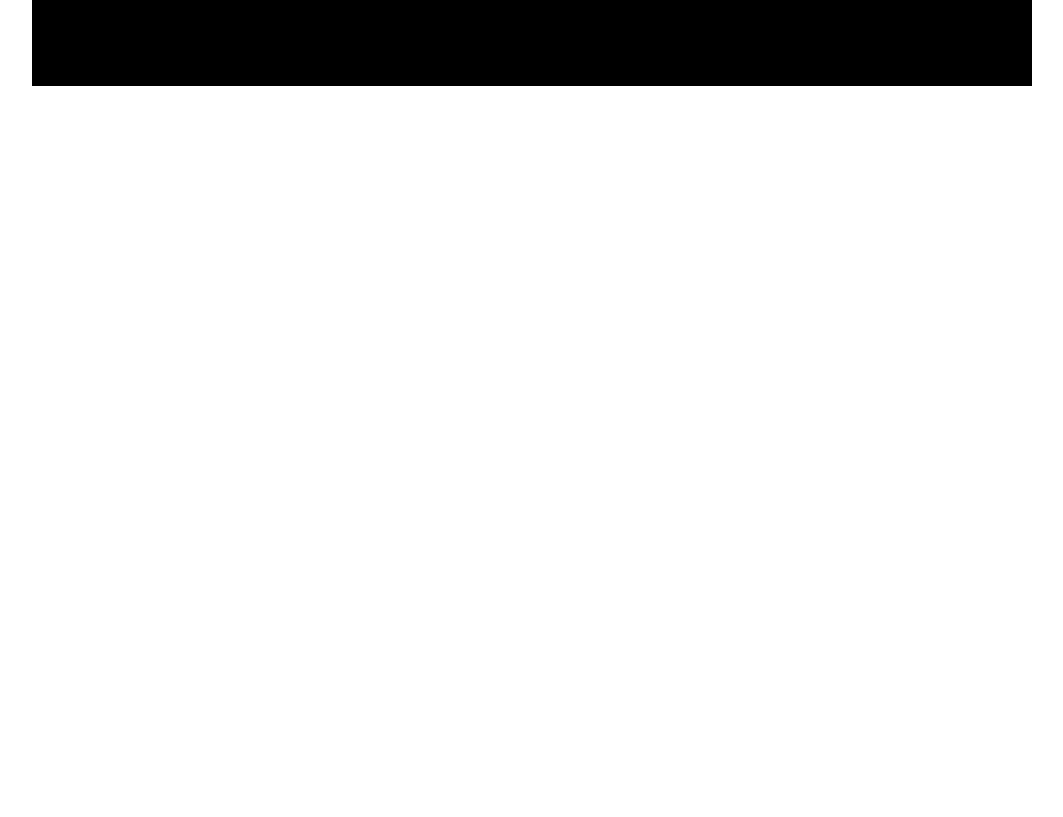
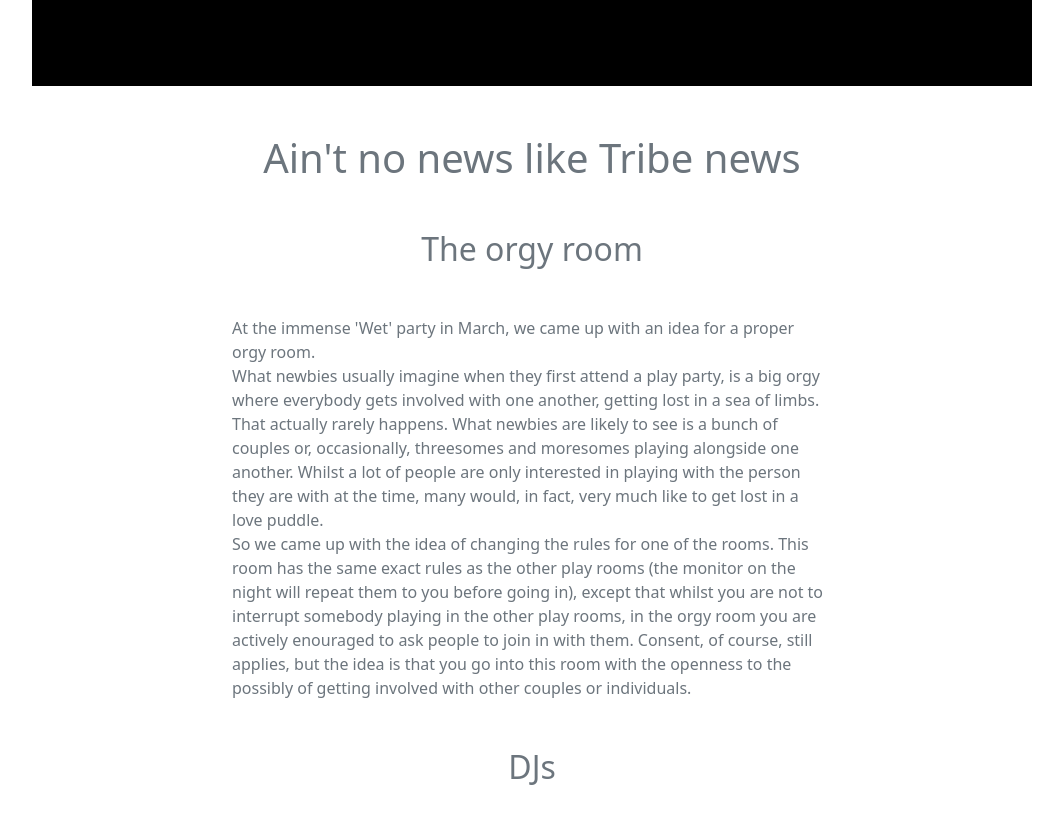
Before and after one commit to dantrovato/the-tribe-react18, a React (Vite) app: page /tribe_news in a window 1280 px wide. Shown: the part 280-1097 px from the top of the page, without its empty margins (108-1171 px from the left). Before the commit the page ends 800 px from the top, so only its background shows below. Built offline with nearby package versions, Linux system fonts and the light colour scheme.

Commit message:
Change the bespoke page to tribenews

```diff
--- a/src/App.tsx
+++ b/src/App.tsx
@@ -12,6 +12,7 @@ import May_20_2023 from "./components/Events/May_20_2023";
 import Testimonials from "./components/Testimonials";
 import FAQ from "./components/FAQ";
 import Bespoke from "./components/Bespoke";
+import TribeNews from "./components/Bespoke";
 import HowAreWeDifferent from "./components/HowAreWeDifferent";
 import Articles from "./components/Articles";
 import Gallery from "./components/Gallery/Gallery";
@@ -40,7 +41,7 @@ function App() {
             element={<HowAreWeDifferent />}
           />
           <Route path="/articles" element={<Articles />} />
-          <Route path="/bespoke_fantasies" element={<Bespoke />} />
+          <Route path="/tribe_news" element={<TribeNews />} />
         </Routes>
       </div>
     </BrowserRouter>
--- a/src/components/Bespoke.tsx
+++ b/src/components/Bespoke.tsx
@@ -1,20 +1,92 @@
 import { Footer } from "./Footer";
 
-const Bespoke = () => {
+const TribeNews = () => {
   return (
     <div className="m-5">
       <h1 className="text-center text-muted mb-5">
-        Let us help fulfil your fantasy
+        Ain't no news like Tribe news
       </h1>
+      <h2 className="text-center text-muted mb-5">The orgy room</h2>
+      <p className="text-muted mb-5">
+        At the immense 'Wet' party in March, we came up with an idea for a
+        proper orgy room.
+        <br />
+        What newbies usually imagine when they first attend a play party, is a
+        big orgy where everybody gets involved with one another, getting lost in
+        a sea of limbs. That actually rarely happens. What newbies are likely to
+        see is a bunch of couples or, occasionally, threesomes and moresomes
+        playing alongside one another. Whilst a lot of people are only
+        interested in playing with the person they are with at the time, many
+        would, in fact, very much like to get lost in a love puddle.
+        <br />
+        So we came up with the idea of changing the rules for one of the rooms.
+        This room has the same exact rules as the other play rooms (the monitor
+        on the night will repeat them to you before going in), except that
+        whilst you are not to interrupt somebody playing in the other play
+        rooms, in the orgy room you are actively enouraged to ask people to join
+        in with them. Consent, of course, still applies, but the idea is that
+        you go into this room with the openness to the possibly of getting
+        involved with other couples or individuals.
+      </p>
+      <h2 className="text-center text-muted mb-5">DJs</h2>
+      <p className="text-muted mb-5">
+        The music at the tribe has always been carefully curated but in the last
+        year we have begun getting DJs and this has been adding massively to the
+        fun. We have some serious talent for the upcoming party on june 8th. Two
+        well established DJs and a talented upstart, playing sexy, deep house
+        (our hatred of raggeaton stronger than ever) from 10am 'til 4am.
+      </p>
+      <h2 className="text-center text-muted mb-5">Sauna</h2>
+      <p className="text-muted mb-5">
+        We had been talking about a jaunt to Rio's naturist sauna in Kentish
+        town for a long time and we finally decided that it was time to do it.
+        <br />
+        This is gonna happen in mid May. Date to be confirmed.
+        <br />
+        As the venue will experience a marked spike in good looks, we will ask
+        to be paid in order to grace them with our presence. They will tell us,
+        rightly, to fuck right off, at which point we will counteroffer by
+        trying to wrangle some sort of group discount but will probably not get
+        it either and will be asked to leave. We will then apologise for our
+        arrogance and beg them to let us in.{" "}
+      </p>
+      <h2 className="text-center text-muted mb-5">July party</h2>
+      <p className="text-muted mb-5">
+        We thought that with the hopefully not abysmally shit summer, we may be
+        able to enjoy the Tribe garden and have a day party instead. This will,
+        of course, run into the early hours of the following morning. We would
+        give this a festivally feel, so please, dress accordingly.
+      </p>
+      <h2 className="text-center text-muted mb-5">Photos</h2>
+      <p className="text-muted mb-5">
+        Photos and videos are no longer allowed. As the group is getting bigger
+        and we have new people we decided it's important to only leave image
+        capturing in the hands of the official professionals. There will be a
+        photographer taking snaps in a designated area, making sure only the
+        consenting participants are in the shot.
+      </p>
+      <h2 className="text-center text-muted mb-5">Monitors</h2>
       <p className="text-center text-muted mb-5">
-        Whatever your kink, there's a decent chance somebody in the group will
-        be happy to indulge it for you. If you don't ask, you don't get. We will
-        never kink shame, unless your kink involves reggaeton. Then you will be
-        shamed severely. Imagine the shame of liking reggaeton!
+        We now have two paid monitors at the door and at the playrooms. They are
+        there to give out wristbands for the sexual health tests, enforce the
+        rules and make sure everybody is safe and happy. They won't let anybody
+        in the rooms who is too intoxicated, will keep the female/male ratio
+        balanced, etc.
       </p>
+      {/* <h2 className="text-center text-muted mb-5">TL;DR</h2>
+      <p className="text-center text-muted mb-5">
+        Orgy room = yay
+        <br />
+        Sauna social/get together at Rio's in May
+        <br />
+        July party a day one
+        <br />
+        Photos and videos banned
+        <br /> Monitors rule
+      </p> */}
       <Footer />
     </div>
   );
 };
 
-export default Bespoke;
+export default TribeNews;
--- a/src/components/Navbar.tsx
+++ b/src/components/Navbar.tsx
@@ -72,8 +72,8 @@ const Navbar = () => {
               </Link>
             </li>
             <li className="nav-item">
-              <Link className="nav-link" to="/bespoke_fantasies">
-                Bespoke fantasies
+              <Link className="nav-link" to="/tribe_news">
+                Tribe news
               </Link>
             </li>
           </ul>
```
